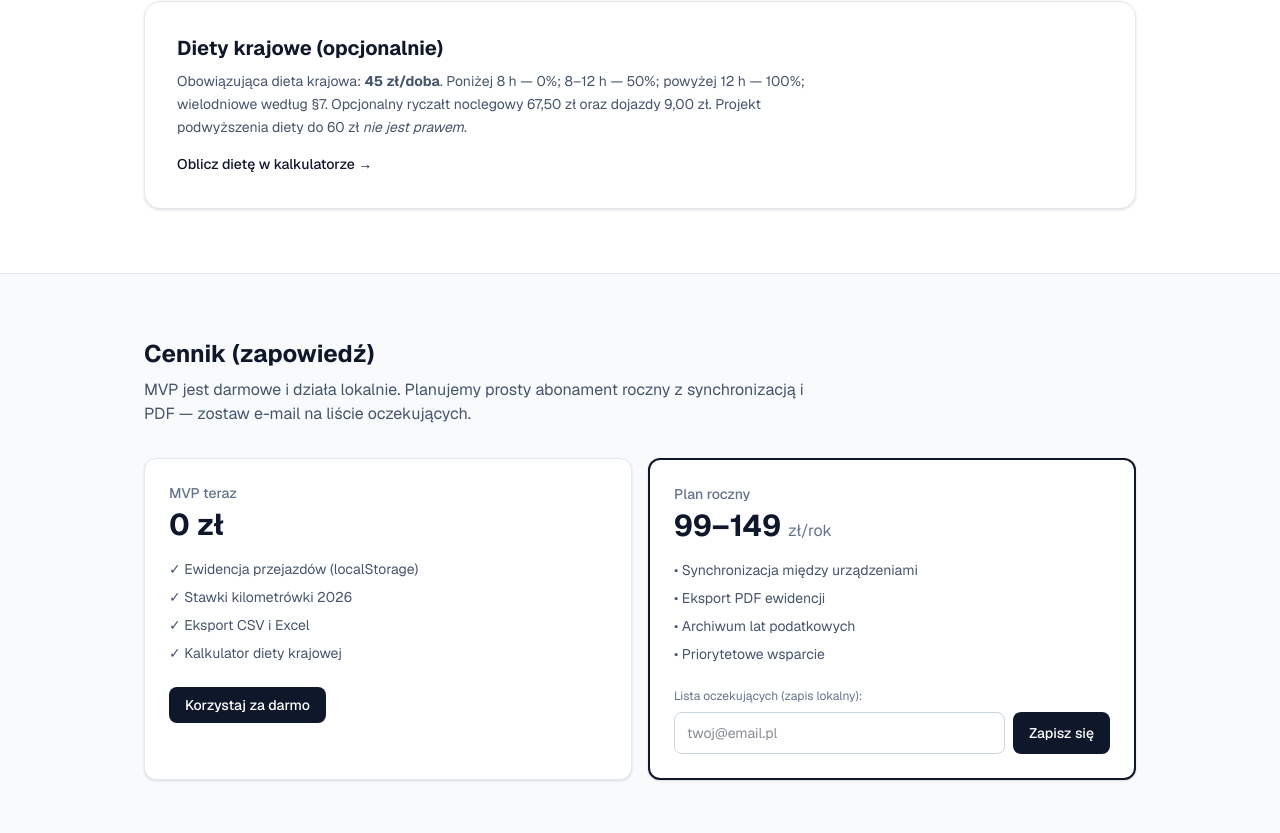
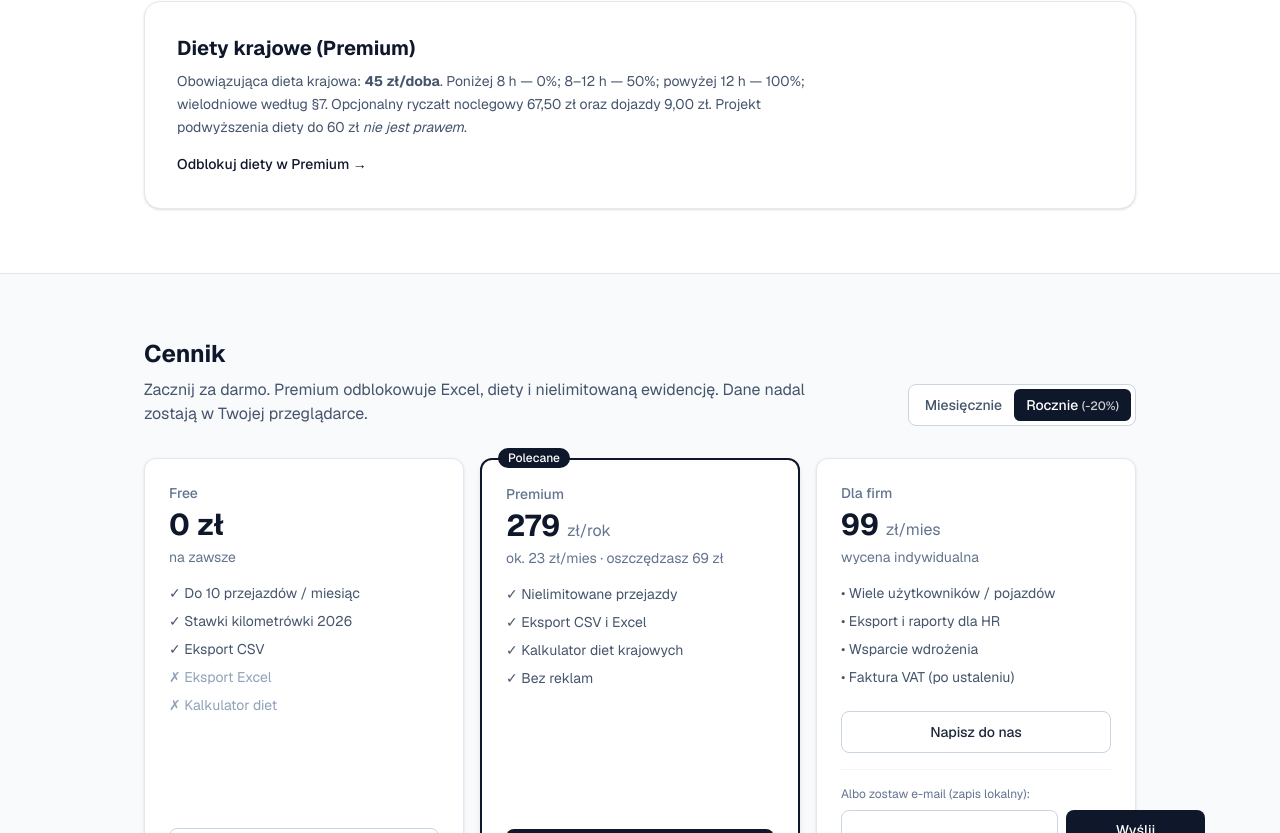
Before and after one commit to ogblakus/kilometrowka, a Next.js app: page / in a window 1280 px wide. Shown: the part 1507-2340 px from the top of the page. Built offline with nearby package versions, Linux system fonts and the light colour scheme; no server answers.

Commit message:
feat: sale-ready landing with PricingSection + README checklist

```diff
--- a/src/app/page.tsx
+++ b/src/app/page.tsx
@@ -1,6 +1,6 @@
 import Link from "next/link";
 import Disclaimer from "@/components/Disclaimer";
-import WaitlistForm from "@/components/WaitlistForm";
+import PricingSection from "@/components/PricingSection";
 import {
   KILOMETROWKA_YEAR,
   VEHICLE_RATES,
@@ -18,12 +18,12 @@ const steps = [
   {
     n: "2",
     title: "Pilnuj ewidencji",
-    text: "Edytuj, usuwaj, przeglądaj sumy miesięczne. Wszystko lokalnie.",
+    text: "Edytuj, usuwaj, filtruj po miesiącu, przeglądaj sumy. Wszystko lokalnie.",
   },
   {
     n: "3",
     title: "Eksportuj",
-    text: "Pobierz CSV lub Excel (.xlsx) do księgowości albo rozliczenia.",
+    text: "CSV na Free. Excel (.xlsx) i diety w Premium — do księgowości lub rozliczenia.",
   },
 ];
 
@@ -61,13 +61,13 @@ export default function HomePage() {
           <div className="mt-8 flex flex-wrap gap-3">
             <Link
               href="/kalkulator"
-              className="rounded-lg bg-slate-900 px-5 py-2.5 text-sm font-medium text-white hover:bg-slate-800"
+              className="rounded-lg bg-slate-900 px-5 py-2.5 text-sm font-medium text-white hover:bg-slate-800 focus:outline-none focus-visible:ring-2 focus-visible:ring-slate-400 focus-visible:ring-offset-2"
             >
               Otwórz kalkulator
             </Link>
             <a
               href="#cennik"
-              className="rounded-lg border border-slate-300 bg-white px-5 py-2.5 text-sm font-medium text-slate-800 hover:bg-slate-50"
+              className="rounded-lg border border-slate-300 bg-white px-5 py-2.5 text-sm font-medium text-slate-800 hover:bg-slate-50 focus:outline-none focus-visible:ring-2 focus-visible:ring-slate-400 focus-visible:ring-offset-2"
             >
               Zobacz cennik
             </a>
@@ -139,7 +139,7 @@ export default function HomePage() {
           <div className="mt-8">
             <Link
               href="/kalkulator"
-              className="text-sm font-medium text-slate-900 underline-offset-4 hover:underline"
+              className="text-sm font-medium text-slate-900 underline-offset-4 hover:underline focus:outline-none focus-visible:ring-2 focus-visible:ring-slate-400 rounded"
             >
               Przejdź do ewidencji →
             </Link>
@@ -151,7 +151,7 @@ export default function HomePage() {
         <div className="mx-auto max-w-5xl px-4">
           <div className="rounded-2xl border border-slate-200 bg-white p-6 shadow-sm sm:p-8">
             <h2 className="text-xl font-bold text-slate-900">
-              Diety krajowe (opcjonalnie)
+              Diety krajowe (Premium)
             </h2>
             <p className="mt-2 max-w-2xl text-sm leading-relaxed text-slate-600">
               Obowiązująca dieta krajowa:{" "}
@@ -163,63 +163,16 @@ export default function HomePage() {
               Projekt podwyższenia diety do 60 zł <em>nie jest prawem</em>.
             </p>
             <Link
-              href="/kalkulator"
+              href="/kup"
               className="mt-4 inline-block text-sm font-medium text-slate-900 underline-offset-4 hover:underline"
             >
-              Oblicz dietę w kalkulatorze →
+              Odblokuj diety w Premium →
             </Link>
           </div>
         </div>
       </section>
 
-      <section id="cennik" className="scroll-mt-20 border-t border-slate-200 bg-slate-50 py-16">
-        <div className="mx-auto max-w-5xl px-4">
-          <h2 className="text-2xl font-bold text-slate-900">Cennik (zapowiedź)</h2>
-          <p className="mt-2 max-w-2xl text-slate-600">
-            MVP jest darmowe i działa lokalnie. Planujemy prosty abonament
-            roczny z synchronizacją i PDF — zostaw e-mail na liście oczekujących.
-          </p>
-          <div className="mt-8 grid gap-4 sm:grid-cols-2">
-            <div className="rounded-xl border border-slate-200 bg-white p-6 shadow-sm">
-              <p className="text-sm font-medium text-slate-500">MVP teraz</p>
-              <p className="mt-1 text-3xl font-bold text-slate-900">0 zł</p>
-              <ul className="mt-4 space-y-2 text-sm text-slate-600">
-                <li>✓ Ewidencja przejazdów (localStorage)</li>
-                <li>✓ Stawki kilometrówki {KILOMETROWKA_YEAR}</li>
-                <li>✓ Eksport CSV i Excel</li>
-                <li>✓ Kalkulator diety krajowej</li>
-              </ul>
-              <Link
-                href="/kalkulator"
-                className="mt-6 inline-block rounded-lg bg-slate-900 px-4 py-2 text-sm font-medium text-white hover:bg-slate-800"
-              >
-                Korzystaj za darmo
-              </Link>
-            </div>
-            <div className="rounded-xl border-2 border-slate-900 bg-white p-6 shadow-sm">
-              <p className="text-sm font-medium text-slate-500">Plan roczny</p>
-              <p className="mt-1 text-3xl font-bold text-slate-900">
-                99–149{" "}
-                <span className="text-base font-normal text-slate-500">
-                  zł/rok
-                </span>
-              </p>
-              <ul className="mt-4 space-y-2 text-sm text-slate-600">
-                <li>• Synchronizacja między urządzeniami</li>
-                <li>• Eksport PDF ewidencji</li>
-                <li>• Archiwum lat podatkowych</li>
-                <li>• Priorytetowe wsparcie</li>
-              </ul>
-              <div className="mt-6">
-                <p className="mb-2 text-xs text-slate-500">
-                  Lista oczekujących (zapis lokalny):
-                </p>
-                <WaitlistForm />
-              </div>
-            </div>
-          </div>
-        </div>
-      </section>
+      <PricingSection />
 
       <section className="py-12">
         <div className="mx-auto max-w-5xl px-4">
```
Also changed, not shown: 1 other file (tests, documents, lock files or other folders).
